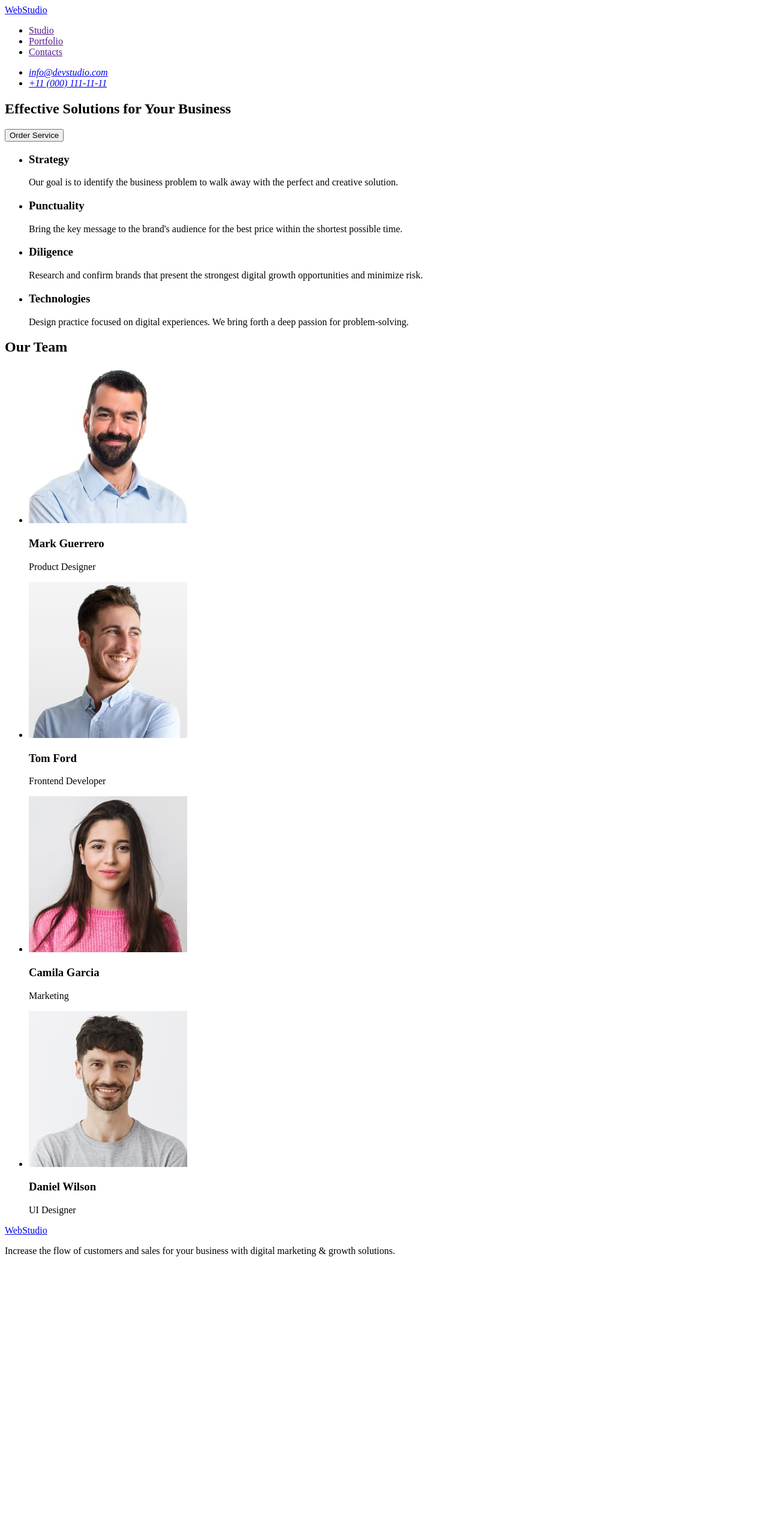
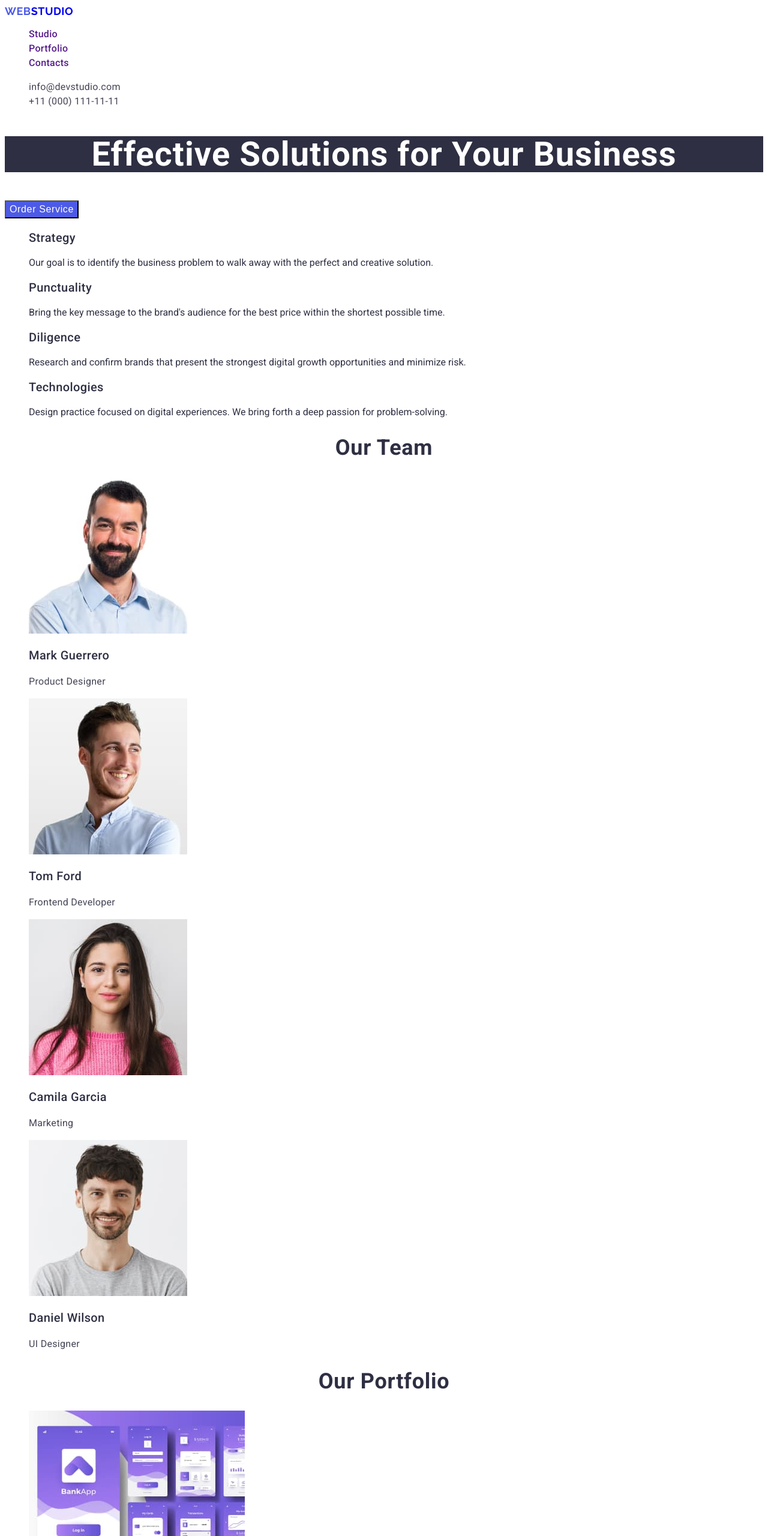
Before and after one commit to Hanna-Chupryna/goit-markup-hw-02, a plain HTML site: page index.html in a window 1280 px wide. Shown: the top 2560 px of the page at 60% size. Before the commit the page ends 2110 px from the top, so only its background shows below. Drawn offline with Linux system fonts and the light colour scheme.

Commit message:
finished-hw2

```diff
--- /dev/null
+++ b/css/styles.css
@@ -0,0 +1,104 @@
+body {
+  font-family: "Roboto", "Montserrat", sans-serif;
+  color: #2e2f42;
+  background-color: #ffffff;
+}
+
+ul {
+  list-style-type: none;
+}
+
+a {
+  text-decoration: none;
+}
+
+.logo {
+  font-family: Raleway;
+  font-size: 18px;
+  font-weight: 700;
+  line-height: 21px; /* 116.667% */
+  letter-spacing: 0.54px;
+  text-transform: uppercase;
+}
+
+.logo-start {
+  color: #4d5ae5;
+}
+
+.menu {
+  font-size: 16px;
+  font-weight: 500;
+  line-height: 24px; /* 150% */
+  letter-spacing: 0.32px;
+}
+
+.address {
+  color: #434455;
+  font-size: 16px;
+  font-style: normal;
+  font-weight: 400;
+  line-height: 24px; /* 150% */
+  letter-spacing: 0.32px;
+}
+
+h1 {
+  color: #fff;
+  text-align: center;
+  /* Header 1 */
+  font-size: 56px;
+  font-weight: 700;
+  line-height: 60px; /* 107.143% */
+  letter-spacing: 1.12px;
+  background: #2e2f42;
+}
+
+button {
+  color: var(--WHITE, #fff);
+  /* Button Text */
+  font-size: 16px;
+  font-weight: 500;
+  line-height: 24px; /* 150% */
+  letter-spacing: 0.64px;
+  background: #4d5ae5;
+}
+
+.feature,
+.team,
+.portfolio {
+  /* Header 3 */
+  font-size: 20px;
+  font-weight: 500;
+  line-height: 24px; /* 120% */
+  letter-spacing: 0.4px;
+}
+
+.feature-text,
+.team-text,
+.portfolio-text {
+  color: #434455;
+  /* Body */
+  font-size: 16px;
+  font-weight: 400;
+  line-height: 24px; /* 150% */
+  letter-spacing: 0.32px;
+}
+
+.section-title {
+  text-align: center;
+  /* Header 2 */
+  font-size: 36px;
+  font-weight: 700;
+  line-height: 40px; /* 111.111% */
+  letter-spacing: 0.72px;
+  text-transform: capitalize;
+}
+
+.footer-text {
+  color: var(--CLOUD, #f4f4fd);
+  /* Body */
+  font-size: 16px;
+  font-weight: 400;
+  line-height: 24px; /* 150% */
+  letter-spacing: 0.32px;
+  background: #2e2f42;
+}
--- a/index.html
+++ b/index.html
@@ -4,13 +4,33 @@
     <meta charset="UTF-8" />
     <meta name="viewport" content="width=device-width, initial-scale=1.0" />
     <title>WebStudio</title>
+
+    <!-- Body text font -->
+    <link rel="preconnect" href="https://fonts.googleapis.com" />
+    <link rel="preconnect" href="https://fonts.gstatic.com" crossorigin />
+    <link
+      href="https://fonts.googleapis.com/css2?family=Montserrat:wght@400;600&family=Open+Sans:wght@300&family=Roboto:wght@400;500;700&display=swap"
+      rel="stylesheet"
+    />
+
+    <!-- Logo font -->
+    <link rel="preconnect" href="https://fonts.googleapis.com" />
+    <link rel="preconnect" href="https://fonts.gstatic.com" crossorigin />
+    <link
+      href="https://fonts.googleapis.com/css2?family=Montserrat:wght@400;600&family=Open+Sans:wght@300&family=Raleway:wght@700&family=Roboto:wght@400;500;700&display=swap"
+      rel="stylesheet"
+    />
+
+    <link href="./css/styles.css" rel="stylesheet" />
   </head>
 
   <body>
     <header>
       <nav>
-        <a href="./index.html">WebStudio</a>
-        <ul>
+        <a class="logo" href="./index.html"
+          ><span class="logo-start">Web</span>Studio</a
+        >
+        <ul class="menu">
           <li><a href="">Studio</a></li>
           <li><a href="">Portfolio</a></li>
           <li><a href="">Contacts</a></li>
@@ -18,8 +38,8 @@
       </nav>
       <address>
         <ul>
-          <li><a href="mailto:info@devstudio.com">info@devstudio.com</a></li>
-          <li><a href="tel:+110001111111">+11 (000) 111-11-11</a></li>
+          <li><a class="address" href="mailto:info@devstudio.com">info@devstudio.com</a></li>
+          <li><a class="address" href="tel:+110001111111">+11 (000) 111-11-11</a></li>
         </ul>
       </address>
     </header>
@@ -34,29 +54,29 @@
         <h2 hidden>Section Feature</h2>
         <ul>
           <li>
-            <h3>Strategy</h3>
-            <p>
+            <h3 class="feature">Strategy</h3>
+            <p class="feature-text"></p>
               Our goal is to identify the business problem to walk away with the
               perfect and creative solution.
             </p>
           </li>
           <li>
-            <h3>Punctuality</h3>
-            <p>
+            <h3 class="feature">Punctuality</h3>
+            <p lass="feature-text">
               Bring the key message to the brand's audience for the best price
               within the shortest possible time.
             </p>
           </li>
           <li>
-            <h3>Diligence</h3>
-            <p>
+            <h3 class="feature">Diligence</h3>
+            <p lass="feature-text">
               Research and confirm brands that present the strongest digital
               growth opportunities and minimize risk.
             </p>
           </li>
           <li>
-            <h3>Technologies</h3>
-            <p>
+            <h3 class="feature">Technologies</h3>
+            <p lass="feature-text">
               Design practice focused on digital experiences. We bring forth a
               deep passion for problem-solving.
             </p>
@@ -65,7 +85,7 @@
       </section>
 
       <section>
-        <h2>Our Team</h2>
+        <h2 class="section-title">Our Team</h2>
         <ul>
           <li>
             <img
@@ -74,8 +94,8 @@
               width="264"
               height="260"
             />
-            <h3>Mark Guerrero</h3>
-            <p>Product Designer</p>
+            <h3 class="team">Mark Guerrero</h3>
+            <p class="team-text">Product Designer</p>
           </li>
           <li>
             <img
@@ -84,8 +104,8 @@
               width="264"
               height="260"
             />
-            <h3>Tom Ford</h3>
-            <p>Frontend Developer</p>
+            <h3 class="team">Tom Ford</h3>
+            <p class="team-text">Frontend Developer</p>
           </li>
           <li>
             <img
@@ -94,8 +114,8 @@
               width="264"
               height="260"
             />
-            <h3>Camila Garcia</h3>
-            <p>Marketing</p>
+            <h3 class="team">Camila Garcia</h3>
+            <p class="team-text">Marketing</p>
           </li>
           <li>
             <img
@@ -104,16 +124,83 @@
               width="264"
               height="260"
             />
-            <h3>Daniel Wilson</h3>
-            <p>UI Designer</p>
+            <h3 class="team">Daniel Wilson</h3>
+            <p class="team-text">UI Designer</p>
           </li>
         </ul>
       </section>
     </main>
 
+    <section>
+      <h2 class="section-title">Our Portfolio</h2>
+      <ul>
+        <li>
+          <img
+            src="./images/section-Portfolio-img-1.jpg"
+            alt="Banking App"
+            width="360"
+            height="300"
+          />
+          <h3 class="portfolio">Banking App</h3>
+          <p class="portfolio-text">App</p>
+        </li>
+        <li>
+          <img
+            src="./images/section-Portfolio-img-2.jpg"
+            alt="Cashless Payment"
+            width="360"
+            height="300"
+          />
+          <h3 class="portfolio">Cashless Payment</h3>
+          <p class="portfolio-text">Marketing</p>
+        </li>
+        <li>
+          <img
+            src="./images/section-Portfolio-img-3.jpg"
+            alt="Meditation App"
+            width="360"
+            height="300"
+          />
+          <h3 class="portfolio">Meditation App</h3>
+          <p class="portfolio-text">App</p>
+        </li>
+        <li>
+          <img
+            src="./images/section-Portfolio-img-4.jpg"
+            alt="Taxi Service"
+            width="360"
+            height="300"
+          />
+          <h3 class="portfolio">Taxi Service</h3>
+          <p class="portfolio-text">Marketing</p>
+        </li>
+        <li>
+          <img
+            src="./images/section-Portfolio-img-5.jpg"
+            alt="Screen Illustrations"
+            width="360"
+            height="300"
+          />
+          <h3 class="portfolio">Screen Illustrations</h3>
+          <p class="portfolio-text">Design</p>
+        </li>
+        <li>
+          <img
+            src="./images/section-Portfolio-img-6.jpg"
+            alt="Online Courses"
+            width="360"
+            height="300"
+          />
+          <h3 class="portfolio">Online Courses</h3>
+          <p class="portfolio-text">Marketing</p>
+        </li>
+      </ul>
+    </section>
     <footer>
-      <a href="./index.html">WebStudio</a>
-      <p>
+      <a class="logo" href="./index.html"
+        ><span class="logo-start">Web</span>Studio</a
+      >
+      <p class="footer-text">
         Increase the flow of customers and sales for your business with digital
         marketing & growth solutions.
       </p>
```
Also changed, not shown: images/section-Portfolio-img-1.jpg (added), images/section-Portfolio-img-2.jpg (added), images/section-Portfolio-img-3.jpg (added), images/section-Portfolio-img-4.jpg (added), images/section-Portfolio-img-5.jpg (added), images/section-Portfolio-img-6.jpg (added), 1 other file.
